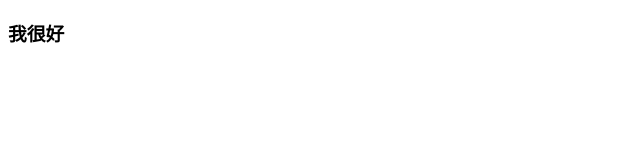
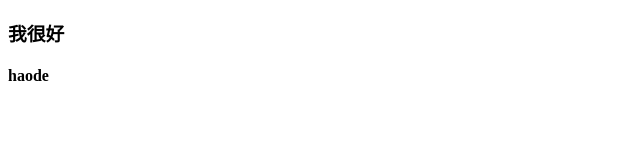
Before and after one commit to zyjocelyn/project_02, a plain HTML site: page index.html in a window 1280 px wide. Shown: the full height of the page, 0-640 px from the left. Drawn offline with Linux system fonts and the light colour scheme.

Commit message:
初始化了index.html文件的内容

```diff
--- a/index.html
+++ b/index.html
@@ -10,6 +10,7 @@
 
 <body>
     <h3>我很好</h3>
+    <h4>haode</h4>
 </body>
 
 </html>
```
